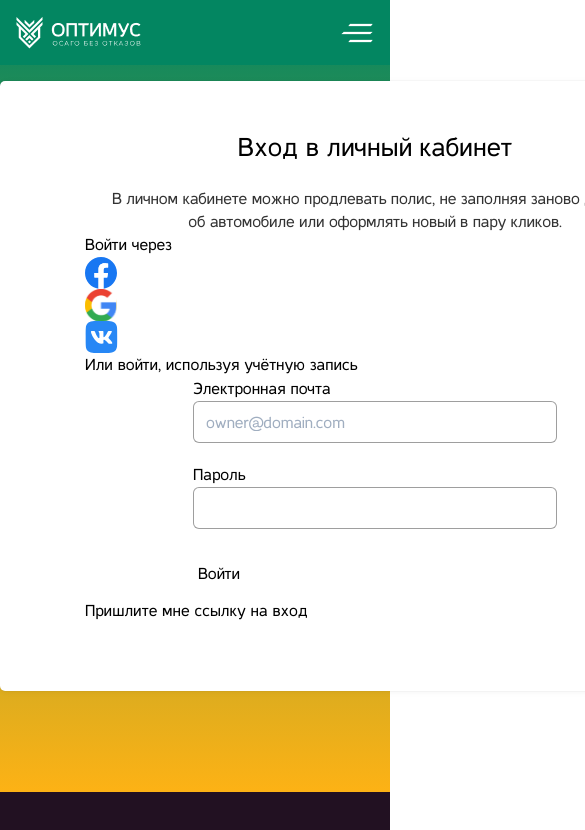
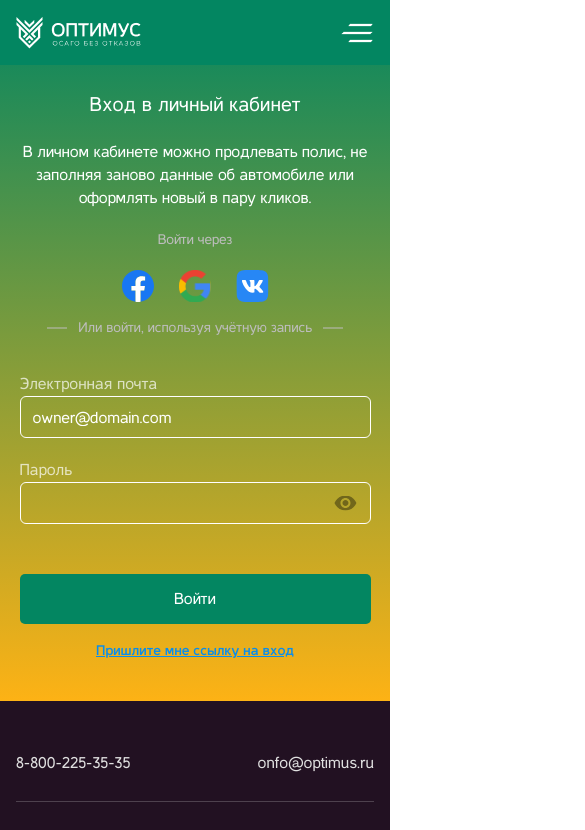
Before and after one commit to Acolapsys/Alpha-osago, a Nuxt app: page /profile/auth in a window 390 px wide. Shown: the top 830 px of the page, 585 px wide, since content can reach past the window. Built offline with nearby package versions, Linux system fonts and the light colour scheme.

Commit message:
UPD auth page

```diff
--- a/components/base/BaseInput.vue
+++ b/components/base/BaseInput.vue
@@ -1,19 +1,23 @@
 <template>
-  <div class="w-full flex flex-col">
+  <div class="w-full flex flex-col input-wrapper">
     <div class="base_input w-full relative">
+      <div v-if="type === 'password'" ref="eye" class="password-wrapper" @click="changeVisiblePassword">
+        <img src="~/assets/images/icons/eye.svg" alt="eye">
+        <img src="~/assets/images/icons/eye-strike.svg" alt="eye">
+      </div>
       <!-- <label class="text-sm text-darkgray w-maxContent" @click="makeActive">
         {{ currentTip }}
       </label> -->
       <input
+        :id="id"
         ref="placeholder"
         class="rounded-6 border px-12 py-12 w-full"
         :readonly="readonly"
-        :id="id"
         :placeholder="placeholder"
-        :class="{ empty: isEmpty, 'border-red': hasErrors }"
+        :class="[{ empty: isEmpty, 'border-red': hasErrors }, classes]"
         :autocomplete="autocomplete"
         :value="value"
-        :type="type === 'password' ? passwordCondition : type"
+        :type="type"
         @focus="setFocus(true)"
         @keyup.enter.prevent="enter"
         @blur="setFocus(false)"
@@ -76,11 +80,14 @@ export default {
     id: {
       type: String,
       default: null
+    },
+    classes: {
+      type: String,
+      default: null
     }
   },
   data () {
     return {
-      passwordCondition: 'password',
       isVisible: false,
       focused: this.focus
     }
@@ -106,8 +113,9 @@ export default {
   },
   methods: {
     changeVisiblePassword () {
-      this.passwordCondition =
-        this.passwordCondition === 'password' ? 'text' : 'password'
+      this.$refs.placeholder.getAttribute('type') === 'password' ? this.$refs.placeholder.setAttribute('type', 'text') : this.$refs.placeholder.setAttribute('type', 'password')
+
+      this.$refs.eye.classList.toggle('password-wrapper_visible')
       this.$refs.placeholder.focus()
     },
     setFocus (bool) {
@@ -120,7 +128,30 @@ export default {
 }
 </script>
 
-<style scoped>
+<style scoped lang="scss">
+.input-wrapper {
+  position: relative;
+}
+.password-wrapper {
+  position: absolute;
+  top: 50%;
+  right: 14px;
+  cursor: pointer;
+  transform: translateY(-50%);
+  img:last-child {
+    display: none;
+  }
+  &_visible {
+    img {
+      &:first-child {
+        display: none;
+      }
+      &:last-child {
+        display: block;
+      }
+    }
+  }
+}
 /* .eye_open {
     width: 20px;
     height: 20px;
--- a/pages/profile/auth.vue
+++ b/pages/profile/auth.vue
@@ -3,7 +3,7 @@
     <div class="auth__wrapper">
       <h1 class="auth__title">Вход в личный кабинет</h1>
       <p class="auth__subtitle">
-        В личном кабинете можно продлевать полис, не заполняя заново данные <br />об автомобиле или оформлять новый в пару кликов.
+        В личном кабинете можно продлевать полис, не заполняя заново данные об автомобиле или оформлять новый в пару кликов.
       </p>
       <div class="auth__social">
         <div class="auth__socialTitle">Войти через</div>
@@ -17,13 +17,15 @@
         <div class="auth__formTitle">
           Или войти, используя учётную запись
         </div>
+        <div class="auth__formInner">
           <div class="baseField">
             <label for="vehicle-passport-issue" class="baseField__label">Электронная почта</label>
             <BaseInput
               type="email"
+              placeholder="owner@domain.com"
               id="auth-email"
               class="baseField__input"
-            placeholder="owner@domain.com"
+              classes="authInput"
             />
           </div>
           <div class="baseField">
@@ -32,9 +34,11 @@
               type="password"
               id="auth-password"
               class="baseField__input"
+              classes="authInput"
             />
           </div>
-        <BaseButton class="osago__submit" id="auth-submit">
+        </div>
+        <BaseButton class="auth__submit" id="auth-submit">
           Войти
         </BaseButton>
         <div class="auth__link">Пришлите мне ссылку на вход</div>
@@ -58,10 +62,6 @@ export default {
 .auth {
   padding: 81px 0 101px;
   background: linear-gradient(180deg, #038661 0%, #FDB215 100%);
-  .baseField {
-    width: 364px;
-    margin: 0 auto 20px;
-  }
   &__wrapper {
     width: 750px;
     margin: 0 auto;
@@ -76,10 +76,176 @@ export default {
     font-size: 26px;
   }
   &__subtitle {
+    width: 95%;
+    margin: 0 auto;
     text-align: center;
     line-height: 23px;
     letter-spacing: -0.01em;
     color: #333333;
   }
+  &__social {
+    margin-top: 40px;
+  }
+  &__socialTitle {
+    text-align: center;
+    font-size: 14px;
+    letter-spacing: -0.01em;
+    color: #BDBDBD;
+  }
+  &__socialInner {
+    display: flex;
+    justify-content: center;
+    margin-top: 30px;
+  }
+  &__socialItem {
+    margin-right: 25px;
+    cursor: pointer;
+    &:last-child {
+      margin-right: 0;
+    }
+  }
+  &__form {
+    margin-top: 35px;
+  }
+  &__formTitle {
+    position: relative;
+    width: max-content;
+    margin: 0 auto;
+    text-align: center;
+    font-size: 14px;
+    letter-spacing: -0.01em;
+    color: #BDBDBD;
+    &::before,
+    &::after {
+      content: '';
+      position: absolute;
+      top: 50%;
+      display: block;
+      width: 75px;
+      height: 1px;
+      background-color: #BDBDBD;
+      transform: translateY(-50%);
+    }
+    &::before {
+      right: 110%;
+    }
+    &::after {
+      left: 110%;
+    }
+  }
+  &__formInner {
+    .baseField {
+      width: 364px;
+      margin: 0 auto 20px;
+      &:first-child {
+        margin-top: 30px;
+      }
+    }
+  }
+  &__submit {
+    width: 364px;
+    margin: 54px auto 0;
+    color: #fff;
+    background: #038661;
+    border-radius: 5px;
+  }
+  &__link {
+    width: max-content;
+    margin: 20px auto 0;
+    text-decoration: underline;
+    letter-spacing: -0.01em;
+    color: #088DED;
+    cursor: pointer;
+  }
+}
+@media (max-width: 1023px) {
+  .auth {
+    padding: 55px 0 76px;
+    &__wrapper {
+      width: 526px;
+    }
+    &__social {
+      margin-top: 20px;
+    }
+    &__socialInner {
+      margin-top: 20px;
+    }
+    &__form {
+      margin-top: 15px;
+    }
+    &__formInner {
+      .baseField {
+        width: 343px;
+        margin: 0 auto 16px;
+        &:first-child {
+          margin-top: 20px;
+        }
+      }
+    }
+    &__submit {
+      width: 343px;
+      margin: 40px auto 0;
+    }
+  }
+}
+@media (max-width: 767px) {
+  /deep/.authInput {
+    color: #fff;
+    background-color: transparent;
+    border: 1px solid #fff;
+    &::placeholder {
+      color: #fff;
+    }
+  }
+  .auth {
+    padding: 40px 0;
+    &__wrapper {
+      width: 100%;
+      margin-top: 50px;
+      padding: 0;
+      background-color: transparent;
+      box-shadow: none;
+    }
+    &__title {
+      font-size: 20px;
+      color: #fff;
+    }
+    &__subtitle {
+      color: #fff;
+    }
+    &__formTitle {
+      &::before,
+      &::after {
+        width: 20px;
+      }
+      &::before {
+        right: 105%;
+      }
+      &::after {
+        left: 105%;
+      }
+    }
+    &__formInner {
+      .baseField {
+        width: 90%;
+        margin: 0 auto 20px;
+        &:first-child {
+          margin-top: 34px;
+        }
+        &__label {
+          color: rgba(255,255,255,0.7);
+        }
+      }
+    }
+    &__submit {
+      width: 90%;
+      margin: 50px auto 0;
+    }
+    &__link {
+      margin: 16px auto 0;
+      font-size: 14px;
+      font-weight: bold;
+    }
+  }
 }
 </style>
```
Also changed, not shown: assets/images/icons/eye-strike.svg (added), assets/images/icons/eye.svg (added). Lines whose indentation alone changed are shown as unchanged.
